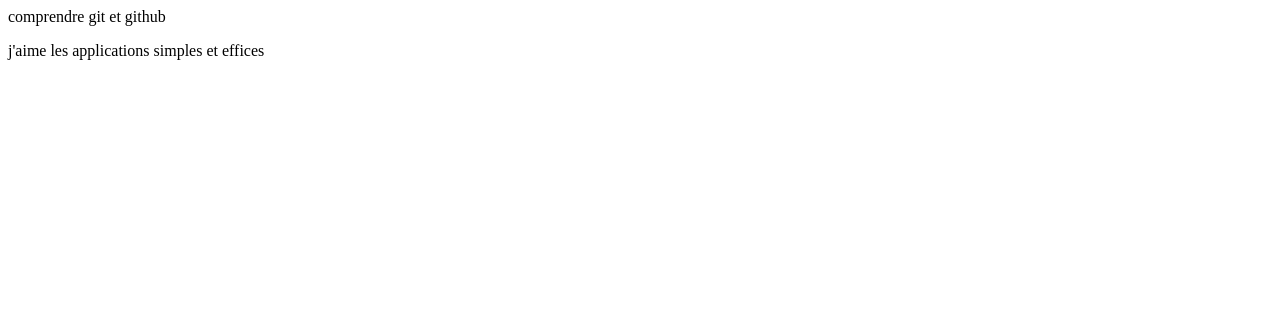
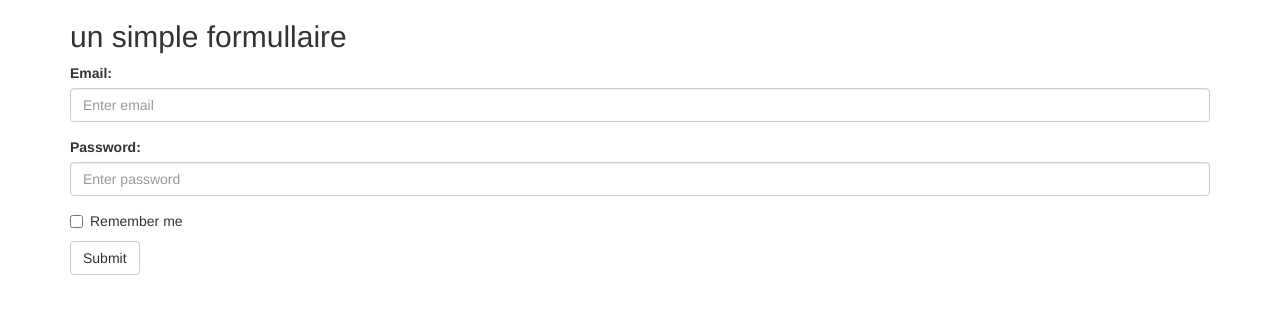
Before and after one commit to sidy93/Activite1Git, a plain HTML site: page index.html in a window 1280 px wide. Drawn offline with nearby package versions, Linux system fonts and the light colour scheme.

Commit message:
ajout d'un  formulaire de connexion

```diff
--- a/index.html
+++ b/index.html
@@ -1,9 +1,32 @@
-<html>
-  <head>
-    <title>Git</title>
-  </head>
-  <body
-   <h1>comprendre git et github</h1>
-    <p>j'aime les applications simples et effices</>
-  </body>
+<!DOCTYPE html>
+<html lang="en">
+<head>
+  <title>Bootstrap Example</title>
+  <meta charset="utf-8">
+  <meta name="viewport" content="width=device-width, initial-scale=1">
+  <link rel="stylesheet" href="https://maxcdn.bootstrapcdn.com/bootstrap/3.3.7/css/bootstrap.min.css">
+  <script src="https://ajax.googleapis.com/ajax/libs/jquery/3.2.1/jquery.min.js"></script>
+  <script src="https://maxcdn.bootstrapcdn.com/bootstrap/3.3.7/js/bootstrap.min.js"></script>
+</head>
+<body>
+
+<div class="container">
+  <h2>un simple formullaire</h2>
+  <form action="/action_page.php">
+    <div class="form-group">
+      <label for="email">Email:</label>
+      <input type="email" class="form-control" id="email" placeholder="Enter email" name="email">
+    </div>
+    <div class="form-group">
+      <label for="pwd">Password:</label>
+      <input type="password" class="form-control" id="pwd" placeholder="Enter password" name="pwd">
+    </div>
+    <div class="checkbox">
+      <label><input type="checkbox" name="remember"> Remember me</label>
+    </div>
+    <button type="submit" class="btn btn-default">Submit</button>
+  </form>
+</div>
+
+</body>
 </html>
```
